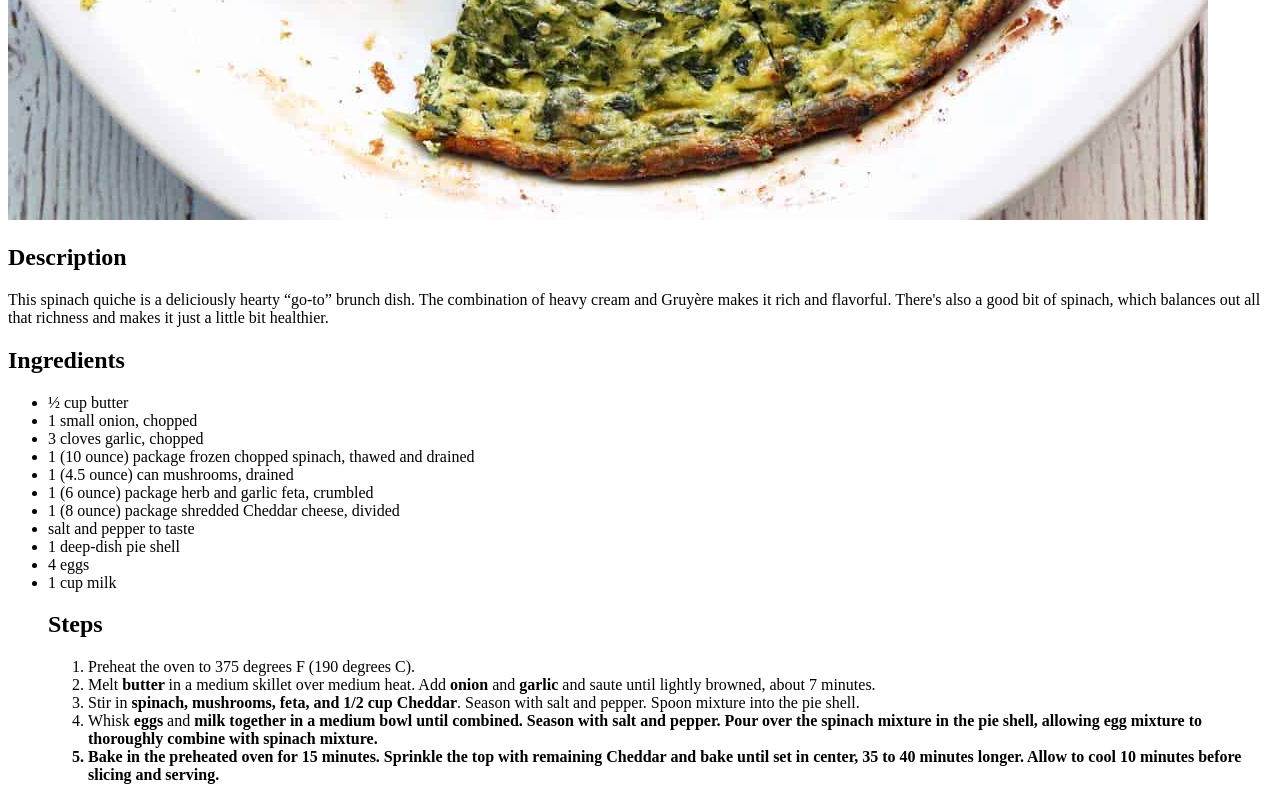
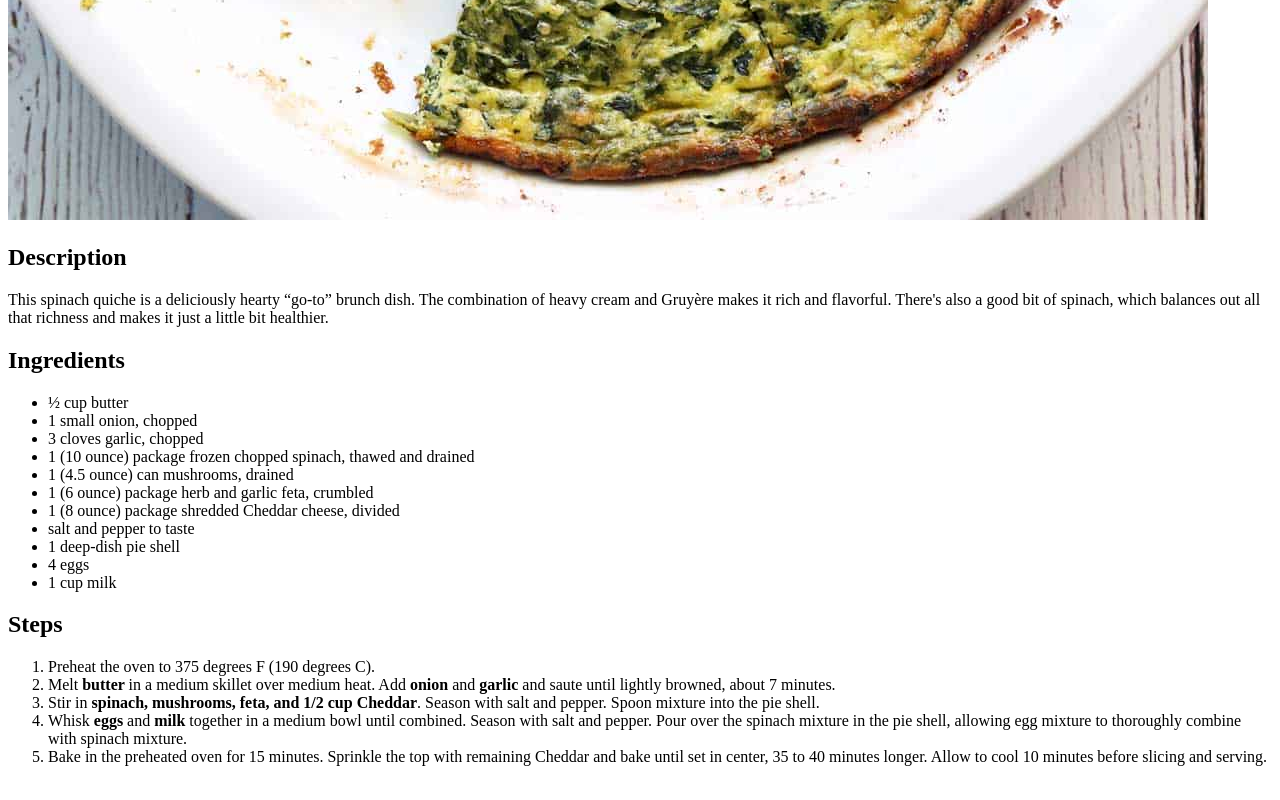
Before and after one commit to usion-eng/odin-recipes, a plain HTML site: page recipes/spinachquiche.html in a window 1280 px wide. Shown: the part 1060-1860 px from the top of the page. Drawn offline with Linux system fonts and the light colour scheme.

Commit message:
Correct closing arguemnt for Ingredients ul and <b> for steps

```diff
--- a/recipes/spinachquiche.html
+++ b/recipes/spinachquiche.html
@@ -25,12 +25,13 @@
             <li>1 deep-dish pie shell</li>
             <li>4 eggs</li>
             <li>1 cup milk</li>
+        </ul>
     <h2>Steps</h2>
         <ol>
             <li>Preheat the oven to 375 degrees F (190 degrees C).</li>
             <li>Melt <b>butter </b>in a medium skillet over medium heat. Add <b>onion</b> and <b>garlic</b> and saute until lightly browned, about 7 minutes.</li>
             <li>Stir in <b>spinach, mushrooms, feta, and 1/2 cup Cheddar</b>. Season with salt and pepper. Spoon mixture into the pie shell.</li>
-            <li>Whisk <b>eggs</b> and <b>milk together in a medium bowl until combined. Season with salt and pepper. Pour over the spinach mixture in the pie shell, allowing egg mixture to thoroughly combine with spinach mixture.</li>
+            <li>Whisk <b>eggs</b> and <b>milk</b> together in a medium bowl until combined. Season with salt and pepper. Pour over the spinach mixture in the pie shell, allowing egg mixture to thoroughly combine with spinach mixture.</li>
             <li>Bake in the preheated oven for 15 minutes. Sprinkle the top with remaining Cheddar and bake until set in center, 35 to 40 minutes longer. Allow to cool 10 minutes before slicing and serving.</li>
         </ol>
 
```
